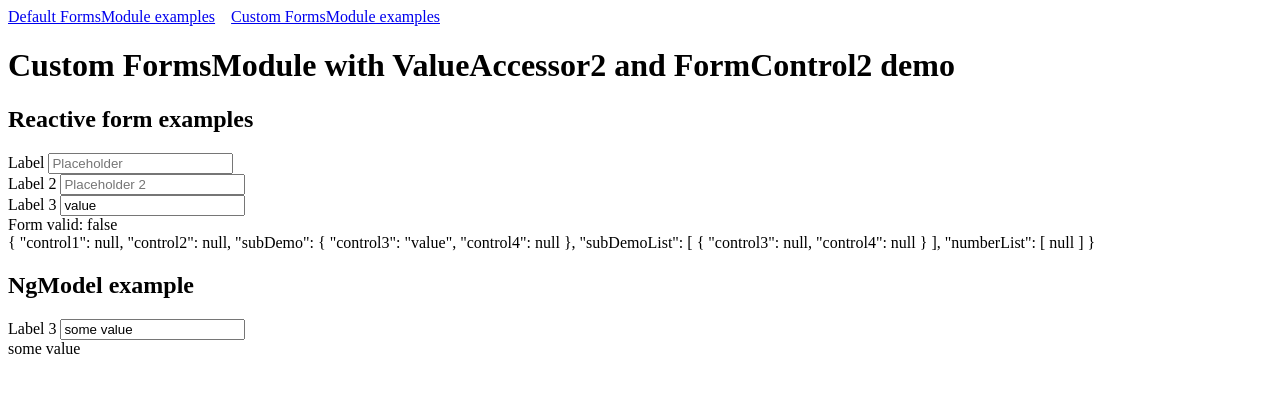
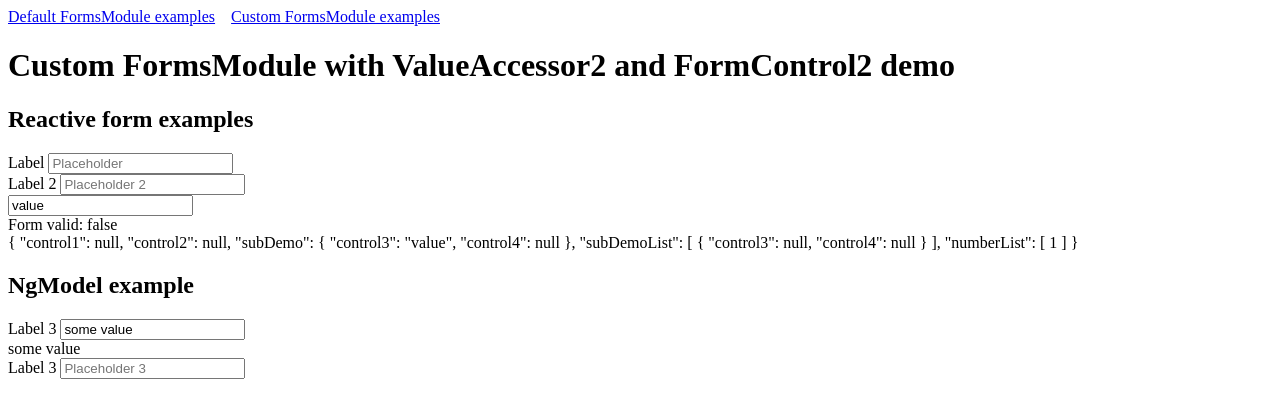
Before and after one commit to puskaspeti/pp-form, an Angular app: page /custom-forms in a window 1280 px wide. Shown: the top 418 px of the page. Built offline with nearby package versions, Linux system fonts and the light colour scheme.

Commit message:
ngModel2 + controlType example

```diff
--- a/src/app/custom-forms-example/custom-forms-example.component.html
+++ b/src/app/custom-forms-example/custom-forms-example.component.html
@@ -3,9 +3,9 @@
 <section>
   <h2>Reactive form examples</h2>
   <form [formGroup]="form">
-    <app-text-form-control [formControl]="control1" [options]="control1.options"></app-text-form-control>
-    <app-text-form-control [formControl]="control2" [options]="control2.options"></app-text-form-control>
-    <app-conventional-text-form-control [formControl]="control3" [options]="modelOptions"></app-conventional-text-form-control>
+    <app-text-form-control [formControl]="control1"></app-text-form-control>
+    <app-text-form-control [formControl]="control2"></app-text-form-control>
+    <app-conventional-text-form-control [formControl]="control3"></app-conventional-text-form-control>
     <div>Form valid: {{ form.valid }}</div>
     <div>{{ form.value | json }}</div>
   </form>
@@ -15,4 +15,6 @@
   <h2>NgModel example</h2>
   <app-text-form-control [(ngModel)]="model" [options]="modelOptions"></app-text-form-control>
   {{ model }}
+  <app-text-form-control [(ngModel)]="model2" [options]="modelOptions" [controlType]="controlType"></app-text-form-control>
+  {{ model2 }}
 </section>
--- a/src/app/custom-forms-example/custom-forms-example.component.ts
+++ b/src/app/custom-forms-example/custom-forms-example.component.ts
@@ -11,9 +11,10 @@ import {NumberFormControl} from '../example/number-form-control/number-form-cont
 })
 export class CustomFormsExampleComponent {
 
-  form = demoForm;
+  form = demoForm();
 
   model = 'some value';
+  model2 = null;
   controlType = TextFormControl;
   modelOptions: TextFormControlOptions = {
     label: 'Label 3',
--- a/src/app/default-forms-example/default-forms-example.component.html
+++ b/src/app/default-forms-example/default-forms-example.component.html
@@ -5,7 +5,7 @@
   <form [formGroup]="form">
     <app-text-form-control [formControl]="control1" [options]="control1.options"></app-text-form-control>
     <app-text-form-control [formControl]="control2" [options]="control2.options"></app-text-form-control>
-    <app-conventional-text-form-control [formControl]="control3" [options]="modelOptions"></app-conventional-text-form-control>
+    <app-conventional-text-form-control [formControl]="control3"></app-conventional-text-form-control>
     <div>Form valid: {{ form.valid }}</div>
     <div>{{ form.value | json }}</div>
   </form>
--- a/src/app/default-forms-example/default-forms-example.component.ts
+++ b/src/app/default-forms-example/default-forms-example.component.ts
@@ -11,10 +11,9 @@ import {demoForm} from '../demo-models';
 })
 export class DefaultFormsExampleComponent {
 
-  form = demoForm;
+  form = demoForm();
 
   model = 'some value';
-  controlType = TextFormControl;
   modelOptions: TextFormControlOptions = {
     label: 'Label 3',
     placeholder: 'Placeholder 3'
--- a/src/app/demo-models.ts
+++ b/src/app/demo-models.ts
@@ -19,7 +19,8 @@ export interface SubDemo {
 }
 
 
-export const demoForm = new FormGroup2<Demo>({
+export function demoForm() {
+  return new FormGroup2<Demo>({
     control1: new NumberFormControl(null, Validators.required, { label: 'Label', placeholder: 'Placeholder' }),
     control2: new TextFormControl(null, Validators.required, { label: 'Label 2', placeholder: 'Placeholder 2' }),
     subDemo: new FormGroup2<SubDemo>({
@@ -33,6 +34,7 @@ export const demoForm = new FormGroup2<Demo>({
       })
     ]),
     numberList: new FormArray2<number>([
-    new NumberFormControl(),
+      new NumberFormControl(1),
     ])
   });
+}
```
Lines whose indentation alone changed are shown as unchanged.
